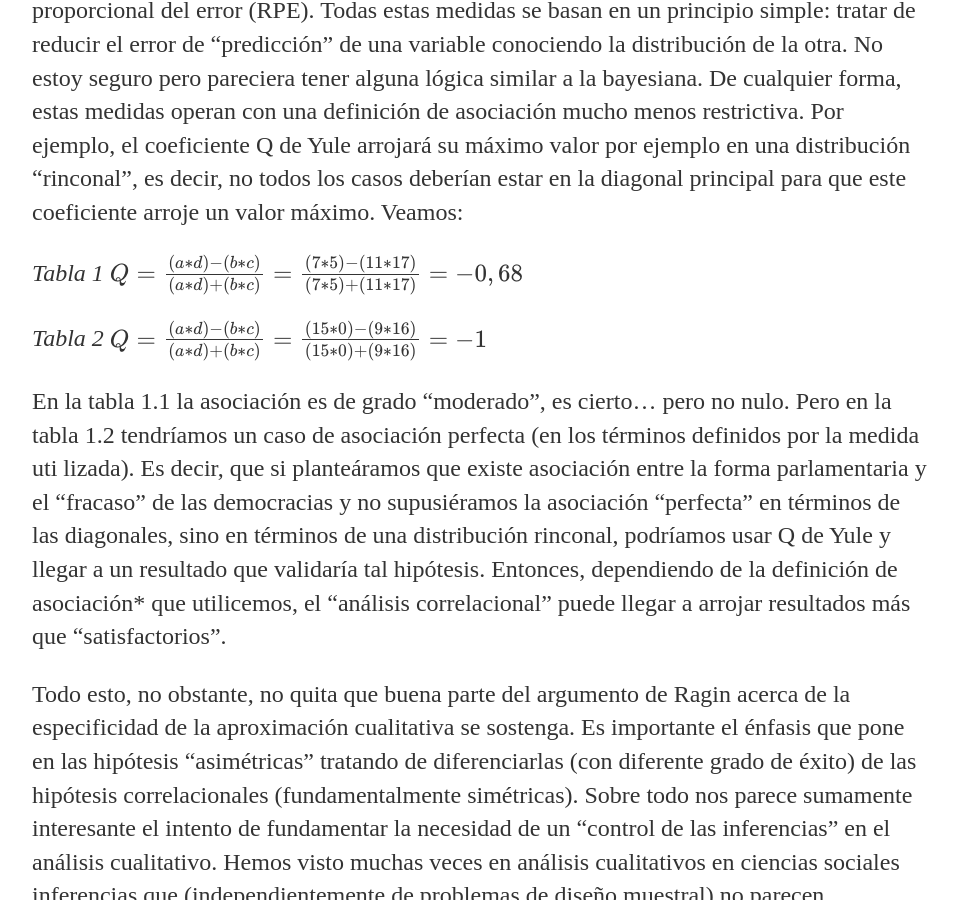
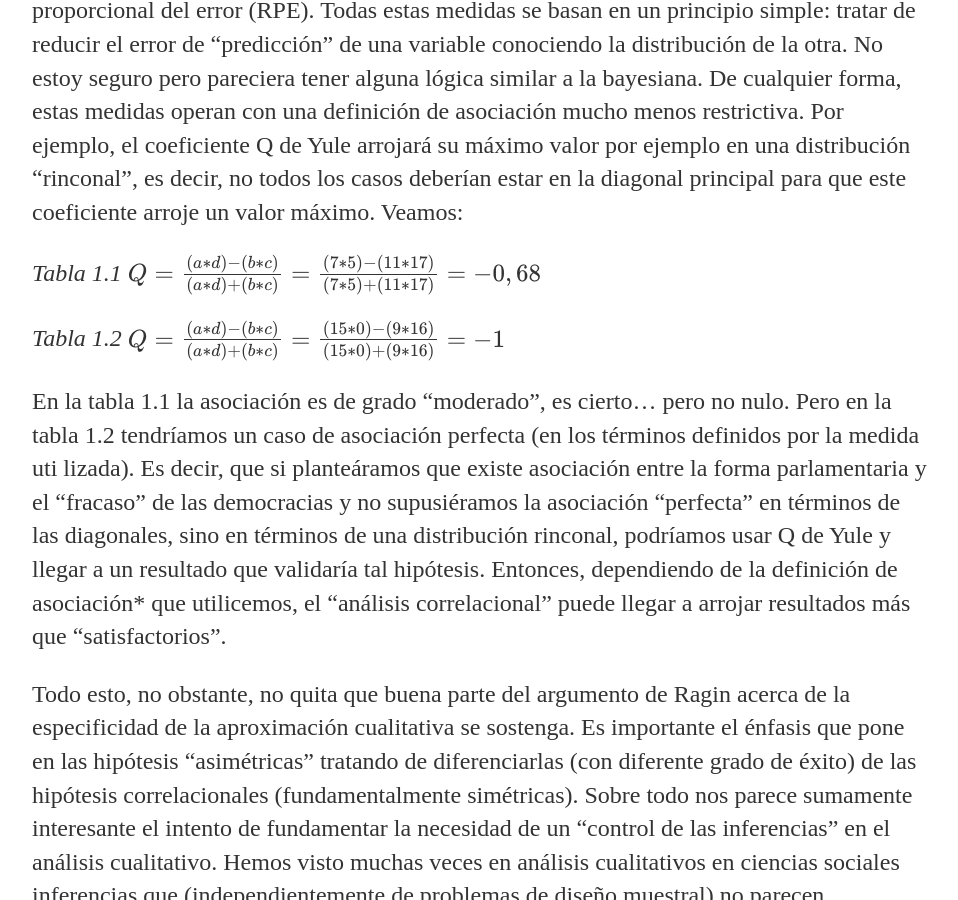
Before and after one commit to gefero/gefero.github.io, a Jekyll site: the page built from _posts/2018-08-17-qca.md, in a window 1280 px wide and 900 px high, scrolled down 2180 px. Shown: the whole window, without its empty margins (160-1118 px from the left). Built offline with Jekyll 4.4.1, drawn with Linux system fonts in a browser that asks for light colours; formulas are drawn with MathJax 3.

Commit message:
Updt post

```diff
--- a/_posts/2018-08-17-qca.md
+++ b/_posts/2018-08-17-qca.md
@@ -42,11 +42,9 @@ Esto es parcialmente cierto. Sería cierto solamente para aquellos coeficientes
 La cosa cambia cuando utilizamos otra "familia" de coeficientes: las medidas de reducción proporcional del error (RPE). Todas estas medidas se basan en un principio simple: tratar de reducir el error de "predicción" de una variable conociendo la distribución de la otra. No estoy seguro pero pareciera tener alguna lógica similar a la bayesiana. De cualquier forma, estas medidas operan con una definición de asociación mucho menos restrictiva. Por ejemplo, el coeficiente Q de Yule arrojará su máximo valor por ejemplo en una distribución "rinconal", es decir, no todos los casos deberían estar en la diagonal principal para que este coeficiente arroje un valor máximo. Veamos:
 
 
-_Tabla 1_
-$$ Q = \frac{(a*d) - (b*c)}{(a*d) + (b*c)}  = \frac{(7*5) - (11*17)}{(7*5) + (11*17)} = -0,68 $$
+_Tabla 1.1_ $$ Q = \frac{(a*d) - (b*c)}{(a*d) + (b*c)}  = \frac{(7*5) - (11*17)}{(7*5) + (11*17)} = -0,68 $$
 
-_Tabla 2_
-$$ Q = \frac{(a*d) - (b*c)}{(a*d) + (b*c)} = \frac{(15*0) - (9*16)}{(15*0) + (9*16)} = -1 $$
+_Tabla 1.2_ $$ Q = \frac{(a*d) - (b*c)}{(a*d) + (b*c)} = \frac{(15*0) - (9*16)}{(15*0) + (9*16)} = -1 $$
 
 En la tabla 1.1 la asociación es de grado "moderado", es cierto... pero no nulo. Pero en la tabla 1.2 tendríamos un caso de asociación perfecta (en los términos definidos por la medida uti lizada). Es decir, que si planteáramos que existe asociación entre la forma parlamentaria y el "fracaso" de las democracias y no supusiéramos la asociación "perfecta" en términos de las diagonales, sino en términos de una distribución rinconal, podríamos usar Q de Yule y llegar a un resultado que validaría tal hipótesis. Entonces, dependiendo de la definición de asociación* que utilicemos, el "análisis correlacional" puede llegar a arrojar resultados más que "satisfactorios".
 
```
Also changed, not shown: 1 other file.
